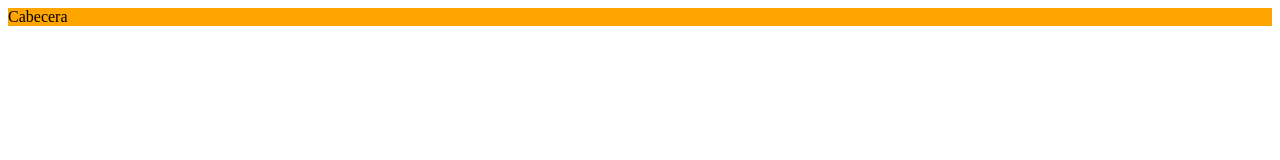
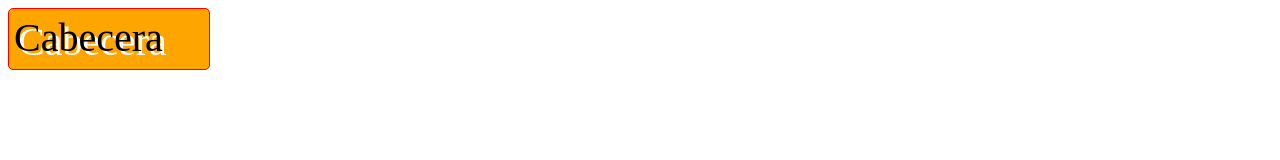
Before and after one commit to Txumari/Testing_Modernizr_DesarrolloWeb, a plain HTML site: page index.html in a window 1280 px wide. Drawn offline with Linux system fonts and the light colour scheme.

Commit message:
Detectar reglas css
Ejemplo y codigo documentado como funciona la deteccion

```diff
--- a/index.html
+++ b/index.html
@@ -20,11 +20,48 @@
 	 -->
 
 	<style type="text/css">
-		header{
-			background-color: orange;
-		}
+
+/**
+*
+* Estilo para cuando se acepta border-radius o no.
+* Si no se acepta Javascript este sera el estilo para todos??
+*
+*/
 
 
+		header{
+			font-size: 40px;
+			background-color: orange;
+			height: 50px;
+			width: 190px;
+			padding: 5px;
+			text-shadow: 0.1em 0.1em white;
+			border-radius: 5px;
+			/*
+			* Para los que no tienen border radius
+			* ponemos un borde solido rojo
+			*/
+			border: 1px solid red;
+
+		}
+/**
+*
+* Estilo concreto para cuando se acepta border-radius y se permite JavaScript
+* Estilo concreto para cuando se acepta border-radius y se permite JavaScript
+*
+*/
+
+		.borderradius header {
+
+		/*
+		* Para los que no tienen border radius
+		* ponemos un borde solido rojo
+		* Sabemos que tienen border-radius porque si tiene modernizr nos añade la clase borderradius
+		Sabemos que no tienen border-radius porque si no tiene modernizr no nos añade la clase borderradius y nos añade las clase no-borderradius
+		*/
+		border-radius: none;
+
+		}
 
 		#avisojs{
 			display: none;
@@ -47,4 +84,26 @@
 
 
 </body>
+
+<!--
+
+ Detecto si el navegador tiene las propiedades CSS
+
+
+<script>
+
+	if(Modernizr.borderradius){
+		alert("si");
+	}else{
+		alert("no");
+	}if(Modernizr.textshadow){
+		alert("si");
+	}else{
+		alert("no");
+	}
+
+	-->
+
+</script>
+
 </html>
```
